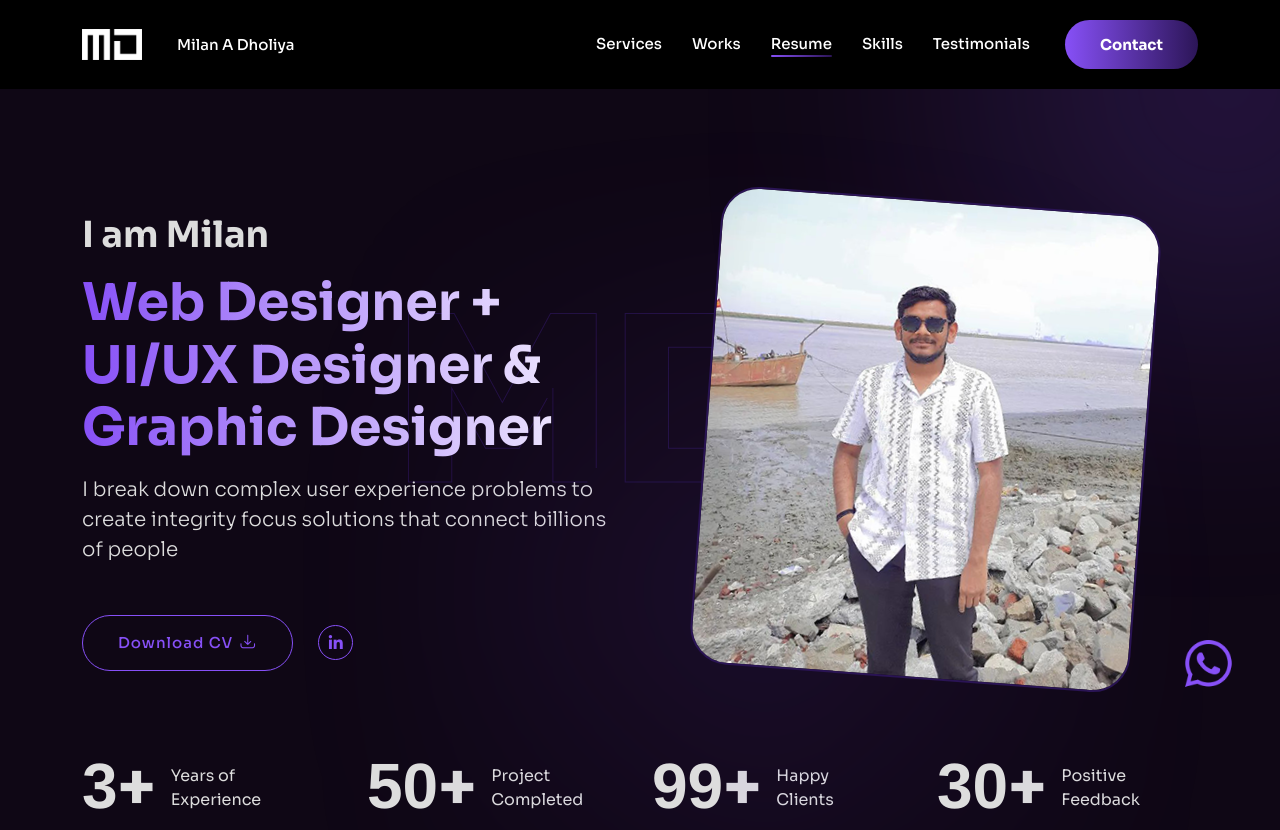
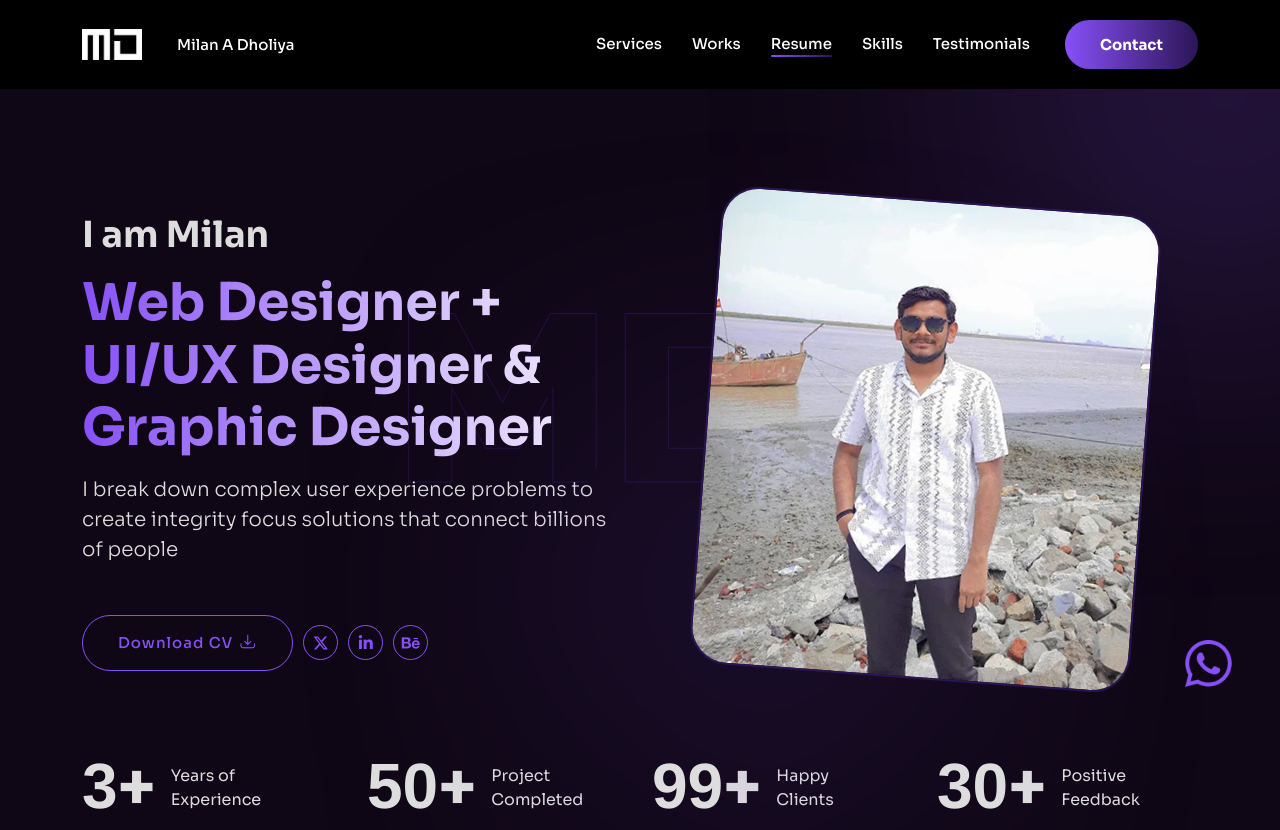
Before and after one commit to milandholiya/Portfolio, a plain HTML site: page index.html in a window 1280 px wide. Shown: the top 830 px of the page. Drawn offline with Linux system fonts and the light colour scheme.

Commit message:
icon change

```diff
--- a/assets/css/main.css
+++ b/assets/css/main.css
@@ -348,7 +348,7 @@ a h6:hover {
 	display: flex;
 }
 .social-icons li {
-	margin-right: 20px;
+	margin-right: 10px;
 }
 .social-icons li:last-child {
 	margin-right: 0;
@@ -1064,7 +1064,7 @@ body.loaded {
 }
 .hero-content-box .button-box {
 	margin-top: 50px;
-	gap: 25px;
+	gap: 10px;
 }
 .hero-content-box .button-box .tj-btn-secondary {
 	display: flex;
--- a/index.html
+++ b/index.html
@@ -136,17 +136,15 @@
                      <div class="button-box d-flex flex-wrap align-items-center">
                         <a href="./assets/cv/MilanDholiya.pdf" download class="btn tj-btn-secondary">Download CV <i class="flaticon-download"></i></a>
                         <ul class="ul-reset social-icons">
-                           <li class="d-none">
-                              <!-- <a href="#"><i class="fa-brands fa-twitter"></i></a> -->
+                           <li class="">
+                              <a href="https://x.com/DholiyaMil22066" target="_blank"><i class="fa-brands fa-x-twitter"></i></a>
                            </li>
-                           <li class="d-none">
-                              <!-- <a href="#"><i class="fa-light fa-basketball"></i></a> -->
-                           </li>
+
                            <li>
                               <a href="https://www.linkedin.com/in/milan-dholiya-41976b234" target="_blank"><i class="fa-brands fa-linkedin-in"></i></a>
                            </li>
-                           <li class="d-none">
-                              <!-- <a href="#"><i class="fa-brands fa-github"></i></a> -->
+                           <li class="">
+                              <a href="https://www.behance.net/milandholiya1" target="_blank"><i class="fa-brands fa-behance"></i></a>
                            </li>
                         </ul>
                      </div>
```
